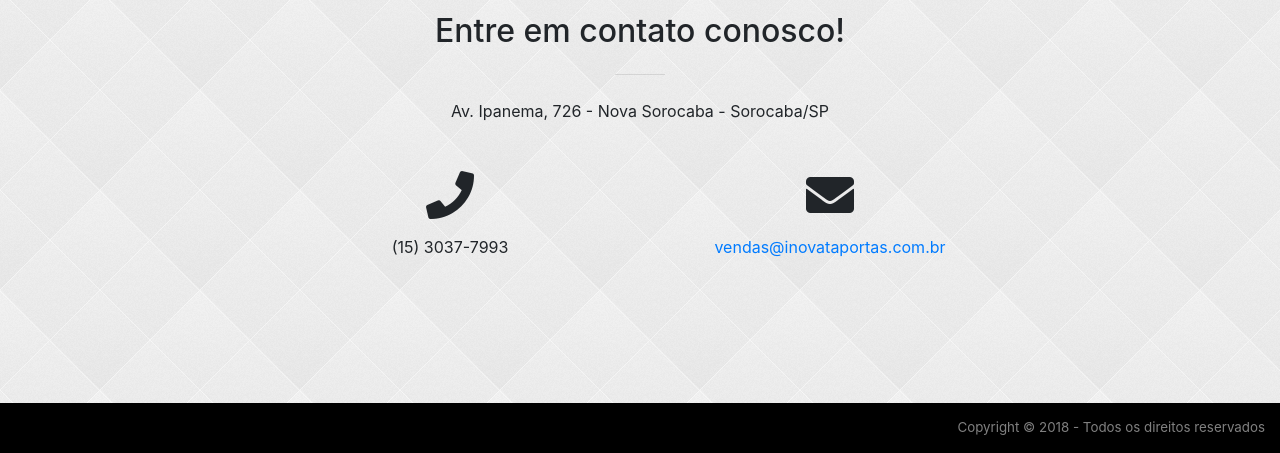
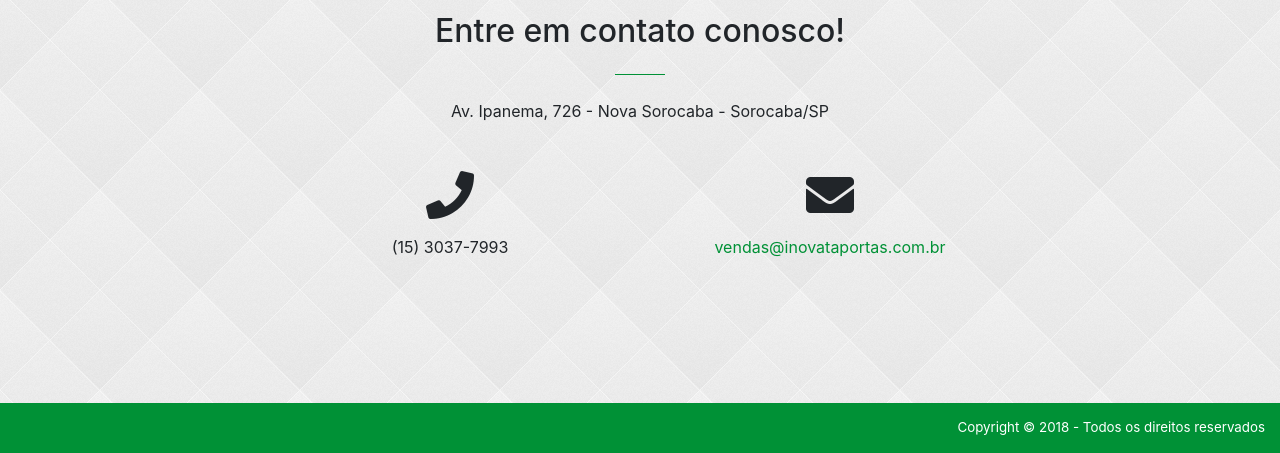
Before and after one commit to marcosouza93/inovata, a website with bundled scripts: page index.html in a window 1280 px wide. Shown: the part 3125-3578 px from the top of the page. Built offline with nearby package versions, Linux system fonts and the light colour scheme.

Commit message:
Including a new color for the components website

```diff
--- a/index.html
+++ b/index.html
@@ -37,6 +37,18 @@
         .light-shadow {
           color: #fff;
           text-shadow: 1px 1px 1px black;
+        }
+        hr.green {
+          border-color: #009136;
+        }
+        a.green {
+          color: #009136;
+          -webkit-transition: all 0.2s;
+          transition: all 0.2s;
+        }
+
+        a.green:hover {
+          color: #009136;
         }
     </style>
 
@@ -730,7 +742,7 @@
           <div class="col-lg-8 mx-auto text-center">
             <img src="images/logo-editado.png" alt="" width="30%;"> <br/><br/>
             <h2 class="section-heading">Entre em contato conosco!</h2>
-            <hr class="my-4">
+            <hr class="green my-4">
             <p class="mb-5">Av. Ipanema, 726 - Nova Sorocaba - Sorocaba/SP </p>
           </div>
         </div>
@@ -742,7 +754,7 @@
           <div class="col-lg-4 mr-auto text-center">
             <i class="fas fa-envelope fa-3x mb-3 sr-contact-2"></i>
             <p>
-              <a href="mailto:your-email@your-domain.com">vendas@inovataportas.com.br</a>
+              <a href="mailto:your-email@your-domain.com" class="green">vendas@inovataportas.com.br</a>
             </p>
           </div>
         </div>
@@ -752,8 +764,8 @@
     <section id="footer" style="padding: 0;">
       <div class="container-fluid">
         <div class="row">
-          <div class="col-lg-12 mx-auto text-center" style="background-color: black; width: 100%; height: 50px;">
-            <p style="padding: 15px 0 0 0!important; margin: 0!important; color: gray; font-size: 10pt; text-align: right;">Copyright © 2018 - Todos os direitos reservados</p>
+          <div class="col-lg-12 mx-auto text-center" style="background-color: #009136; width: 100%; height: 50px;">
+            <p style="padding: 15px 0 0 0!important; margin: 0!important; color: white; font-size: 10pt; text-align: right;">Copyright © 2018 - Todos os direitos reservados</p>
            </div>
         </div>
       </div>
```
Also changed, not shown: images/header/1.jpg (added), images/header/2.jpg (added), images/header/3.jpg (added), images/header/4.jpg (added), images/header/5.jpg (added), images/header/6.jpg (added).
